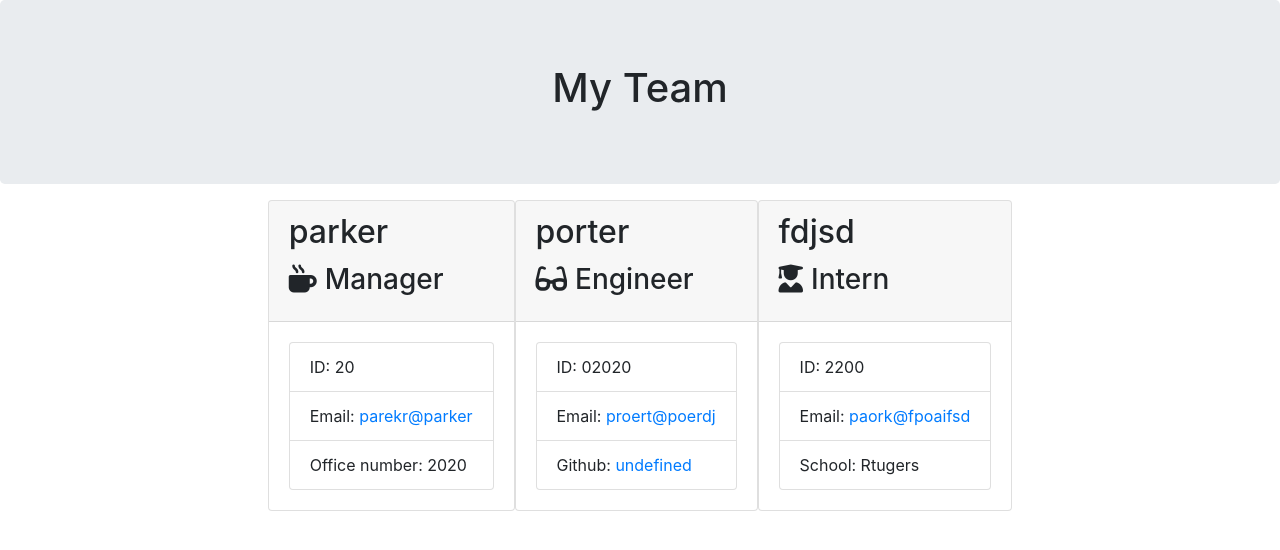
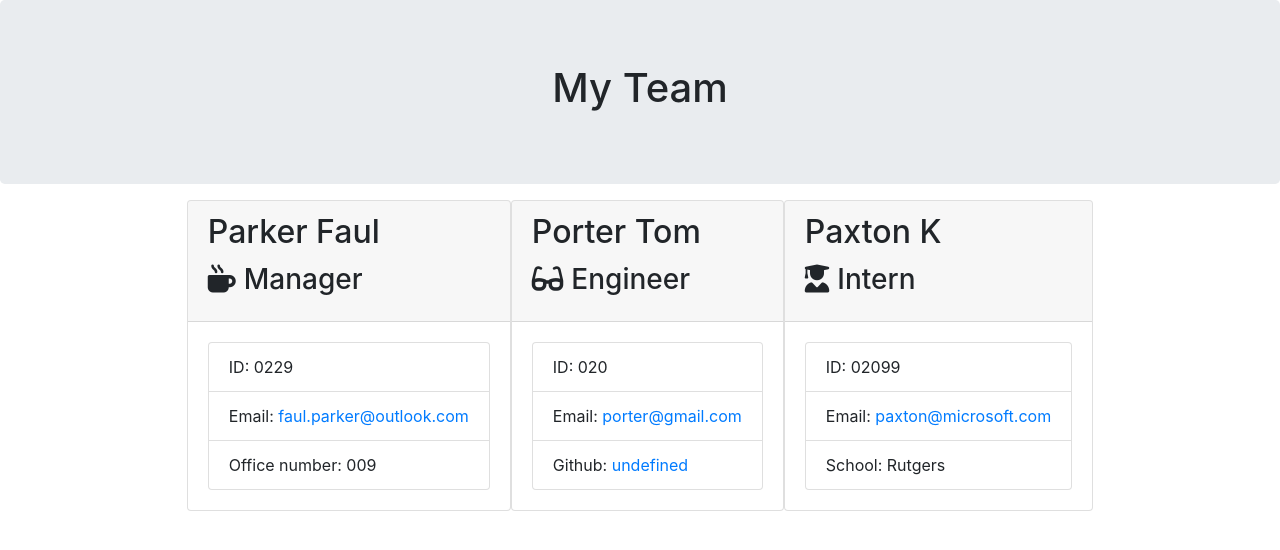
Before and after one commit to ParkerCF/Team-Profile-Generator, a website: page dist/team.html in a window 1280 px wide. Drawn offline with nearby package versions, Linux system fonts and the light colour scheme.

```diff
--- a/dist/team.html
+++ b/dist/team.html
@@ -25,40 +25,40 @@
             <div class="team-area col-12 d-flex justify-content-center">
                 <div class="card employee-card">
     <div class="card-header">
-        <h2 class="card-title">parker</h2>
+        <h2 class="card-title">Parker Faul</h2>
         <h3 class="card-title"><i class="fas fa-mug-hot mr-2"></i>Manager</h3>
     </div>
     <div class="card-body">
         <ul class="list-group">
-            <li class="list-group-item">ID: 20</li>
-            <li class="list-group-item">Email: <a href="mailto:parekr@parker">parekr@parker</a></li>
-            <li class="list-group-item">Office number: 2020</li>
+            <li class="list-group-item">ID: 0229</li>
+            <li class="list-group-item">Email: <a href="mailto:faul.parker@outlook.com">faul.parker@outlook.com</a></li>
+            <li class="list-group-item">Office number: 009</li>
         </ul>
     </div>
 </div>
 <div class="card employee-card">
     <div class="card-header">
-        <h2 class="card-title">porter</h2>
+        <h2 class="card-title">Porter Tom</h2>
         <h3 class="card-title"><i class="fas fa-glasses mr-2"></i>Engineer</h3>
     </div>
     <div class="card-body">
         <ul class="list-group">
-            <li class="list-group-item">ID: 02020</li>
-            <li class="list-group-item">Email: <a href="mailto:proert@poerdj">proert@poerdj</a></li>
+            <li class="list-group-item">ID: 020</li>
+            <li class="list-group-item">Email: <a href="mailto:porter@gmail.com">porter@gmail.com</a></li>
             <li class="list-group-item">Github: <a href="https://github.com/undefined" target="_blank" rel="noopener noreferrer">undefined</a></li>
         </ul>
     </div>
 </div>
 <div class="card employee-card">
     <div class="card-header">
-        <h2 class="card-title">fdjsd</h2>
+        <h2 class="card-title">Paxton K</h2>
         <h3 class="card-title"><i class="fas fa-user-graduate mr-2"></i>Intern</h3>
     </div>
     <div class="card-body">
         <ul class="list-group">
-            <li class="list-group-item">ID: 2200</li>
-            <li class="list-group-item">Email: <a href="mailto:paork@fpoaifsd">paork@fpoaifsd</a></li>
-            <li class="list-group-item">School: Rtugers</li>
+            <li class="list-group-item">ID: 02099</li>
+            <li class="list-group-item">Email: <a href="mailto:paxton@microsoft.com">paxton@microsoft.com</a></li>
+            <li class="list-group-item">School: Rutgers</li>
         </ul>
     </div>
 </div>
```
Also changed, not shown: README.md.
